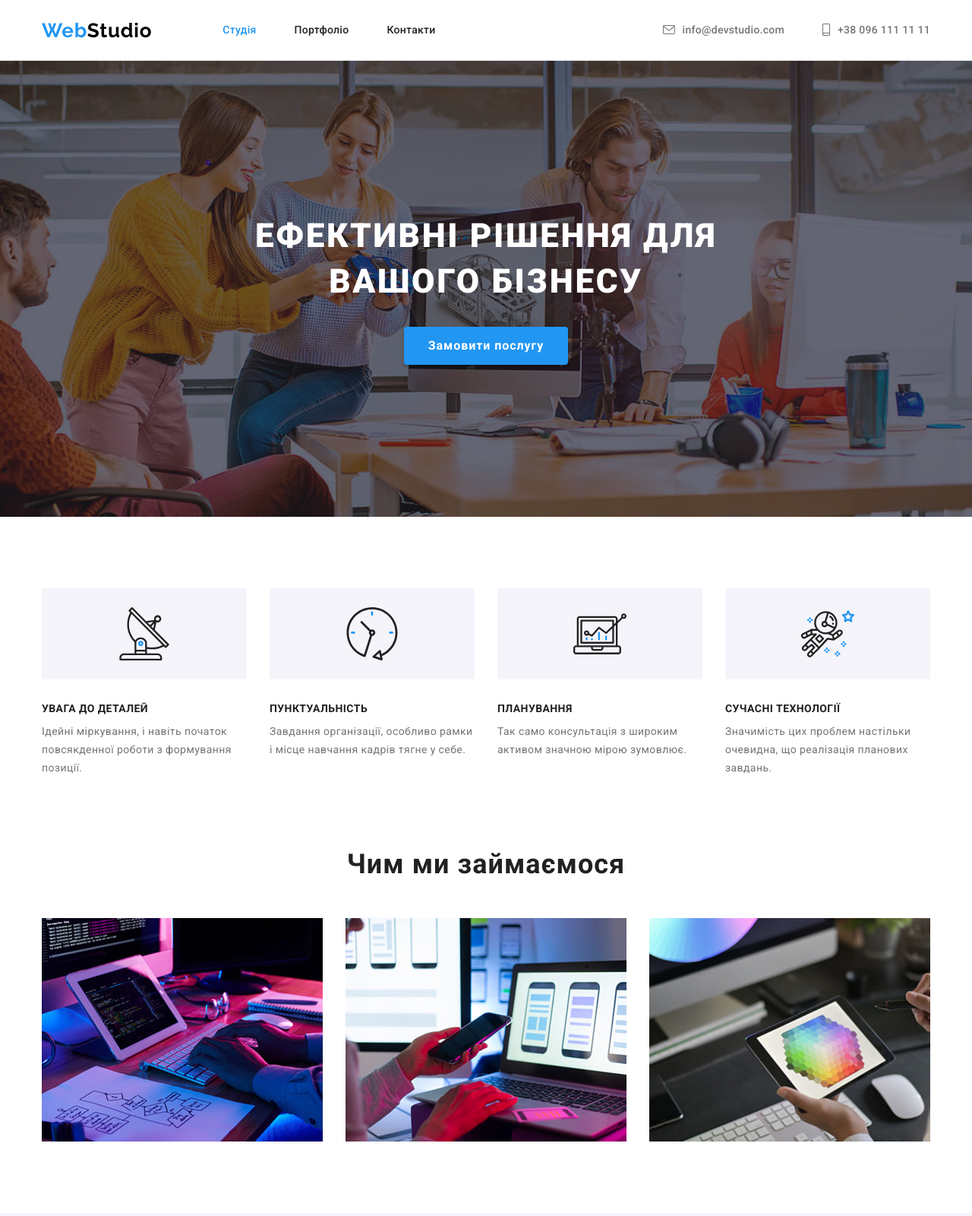
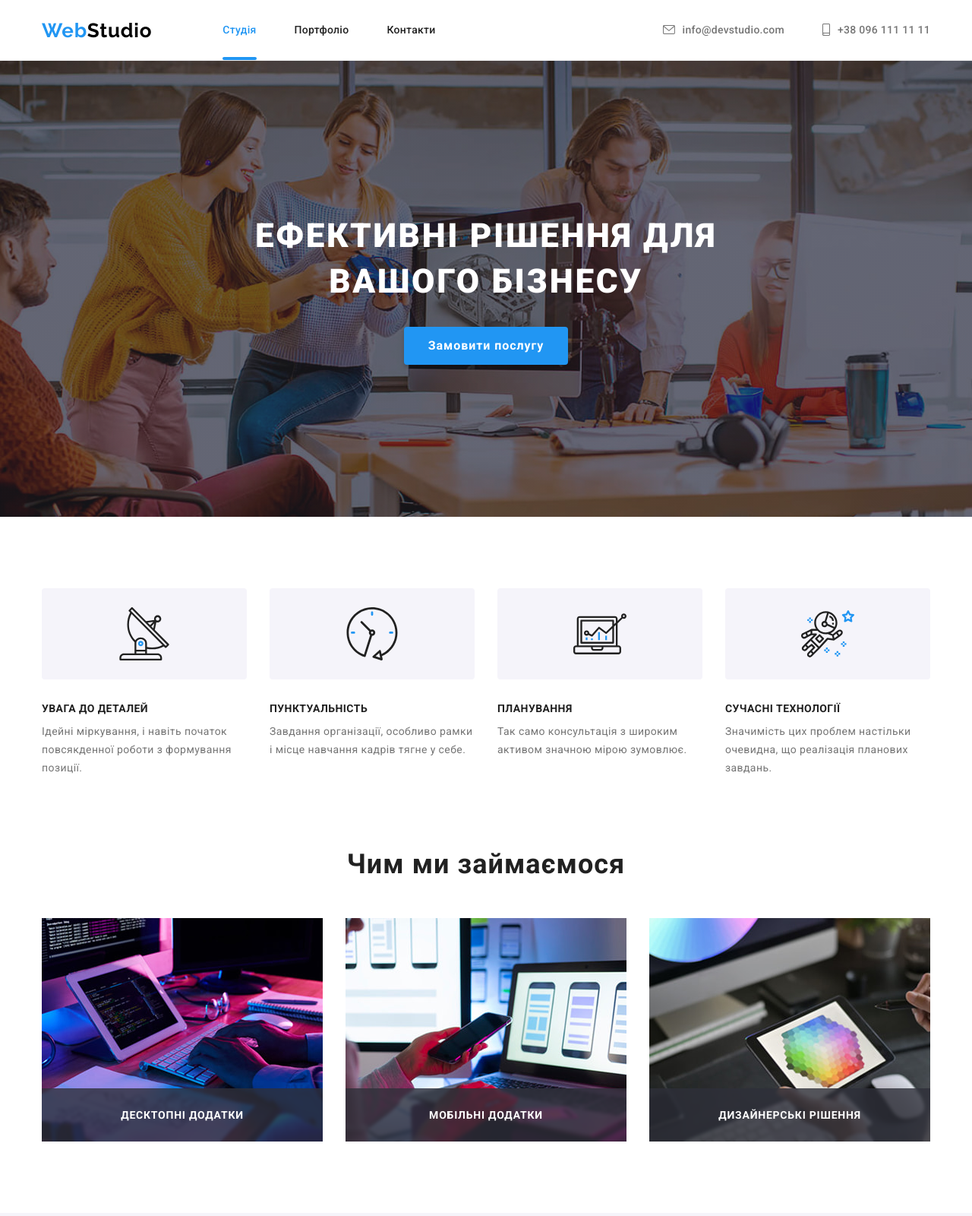
Before and after one commit to inhamostova/markup-01, a plain HTML site: page index.html in a window 1280 px wide. Shown: the top 1600 px of the page at 76% size. Drawn offline with nearby package versions, Linux system fonts and the light colour scheme.

Commit message:
add transition

```diff
--- a/css/styles.css
+++ b/css/styles.css
@@ -13,6 +13,9 @@
   /* Grid */
   --indent: 30px;
   --items: 3;
+
+  /* Animation */
+  --animation: 250ms cubic-bezier(0.4, 0, 0.2, 1);
 }
 
 /* Basic */
@@ -102,6 +105,7 @@ p {
   font-weight: 500;
   letter-spacing: 0.28px;
   color: var(--main-color);
+  transition: color var(--animation);
 }
 
 .nav-link:hover,
@@ -110,7 +114,20 @@ p {
 }
 
 .nav-link-accent {
+  position: relative;
   color: var(--accent-color);
+}
+
+.nav-link-accent::after {
+  position: absolute;
+  bottom: 0;
+  left: 0;
+  content: '';
+  display: block;
+  width: 100%;
+  height: 4px;
+  border-radius: 2px;
+  background-color: var(--accent-color);
 }
 
 .contact-list {
@@ -133,15 +150,8 @@ address {
   font-weight: 500;
   letter-spacing: 0.28px;
   color: var(--txt-color);
+  transition: color var(--animation);
 }
-
-/* .contact-link::before {
-  content: '';
-  display: block;
-  width: 16px;
-  height: 12px;
-  background-image: url(../images/icons/envelope.svg);
-} */
 
 .contact-icon {
   width: 16px;
@@ -289,6 +299,32 @@ address {
   gap: var(--indent);
 }
 
+.portfolio-item {
+  position: relative;
+}
+
+.portfolio-descr {
+  position: absolute;
+  display: flex;
+  align-items: center;
+  justify-content: center;
+  bottom: 0;
+  left: 0;
+  /* width: 370px; */
+  width: 100%;
+  height: 70px;
+  background-color: #2f303acc;
+  backdrop-filter: blur(2px);
+  border-radius: 0px;
+}
+
+.portfolio-text {
+  font-weight: 700;
+  color: #ffffff;
+  /* text-align: center; */
+  text-transform: uppercase;
+}
+
 /* Team section */
 .team-section {
   background-color: var(--bg-grey);
@@ -342,6 +378,7 @@ address {
   border-radius: 50%;
   color: var(--icon-cl);
   /* outline: 1px solid tomato; */
+  transition: color var(--animation), background-color var(--animation);
 }
 
 .socials-link:hover,
@@ -373,6 +410,7 @@ address {
   color: var(--icon-cl);
   width: 170px;
   height: 92px;
+  transition: color var(--animation);
 }
 
 .clients-link:hover,
@@ -430,10 +468,10 @@ address {
   color: rgba(255, 255, 255, 0.6);
 }
 
-.footer-contact:hover,
+/* .footer-contact:hover,
 .footer-contact:focus {
   color: var(--accent-color);
-}
+} */
 
 .action {
   /* font-size: 14px;
@@ -475,6 +513,7 @@ address {
   color: var(--main-color);
   text-align: center;
   cursor: pointer;
+  transition: color var(--animation), background-color var(--animation), box-shadow var(--animation);
 }
 
 .filter-btn:hover,
@@ -498,12 +537,42 @@ address {
 
 .card-item {
   flex-basis: calc((100% - (var(--items)-1) * 30px) / var(--items));
+  transition: box-shadow var(--animation);
+}
+
+.card-thumb {
+  position: relative;
+  overflow: hidden;
+}
+
+.overlay {
+  position: absolute;
+  top: 0;
+  left: 0;
+  width: 100%;
+  height: 100%;
+  padding: 63px 24px;
+  background-color: rgba(33, 150, 243, 0.9);
+  transform: translateY(100%);
+  transition: transform var(--animation);
+}
+
+.card-text {
+  font-size: 18px;
+  line-height: calc(28 / 18);
+  /* font-family: "Roboto", sans-serif; */
+  /* font-weight: 400; */
+  color: var(--white-color);
 }
 
 .card-item:hover,
 .card-item:focus {
   box-shadow: 1px 4px 6px rgba(0, 0, 0, 0.16), 0px 4px 4px rgba(0, 0, 0, 0.06),
     0px 1px 1px rgba(0, 0, 0, 0.12);
+}
+
+.card-item:hover .overlay {
+  transform: translateY(0);
 }
 
 .card-wrapper {
--- a/index.html
+++ b/index.html
@@ -121,29 +121,38 @@
         <div class="container">
           <h2 class="portfolio-title title">Чим ми займаємося</h2>
           <ul class="portfolio-list list">
-            <li>
+            <li class="portfolio-item">
               <img
                 src="./images/portfolio/box-1.jpg"
                 alt="Робота за планшетом на клавіатурі"
                 width="370"
                 height="294"
               />
+              <div class="portfolio-descr">
+                <p class="portfolio-text">Десктопні додатки</p>
+              </div>
             </li>
-            <li>
+            <li class="portfolio-item">
               <img
                 src="./images/portfolio/box-2.jpg"
                 alt="Робота за ноутбуком"
                 width="370"
                 height="294"
               />
+              <div class="portfolio-descr">
+                <p class="portfolio-text">Мобільні додатки</p>
+              </div>
             </li>
-            <li>
+            <li class="portfolio-item">
               <img
                 src="./images/portfolio/box-3.jpg"
                 alt="Кольорова гама на планшеті"
                 width="370"
                 height="294"
               />
+              <div class="portfolio-descr">
+                <p class="portfolio-text">Дизайнерські рішення</p>
+              </div>
             </li>
           </ul>
         </div>
```
Also changed, not shown: portfolio.html (+11 -1 lines).
